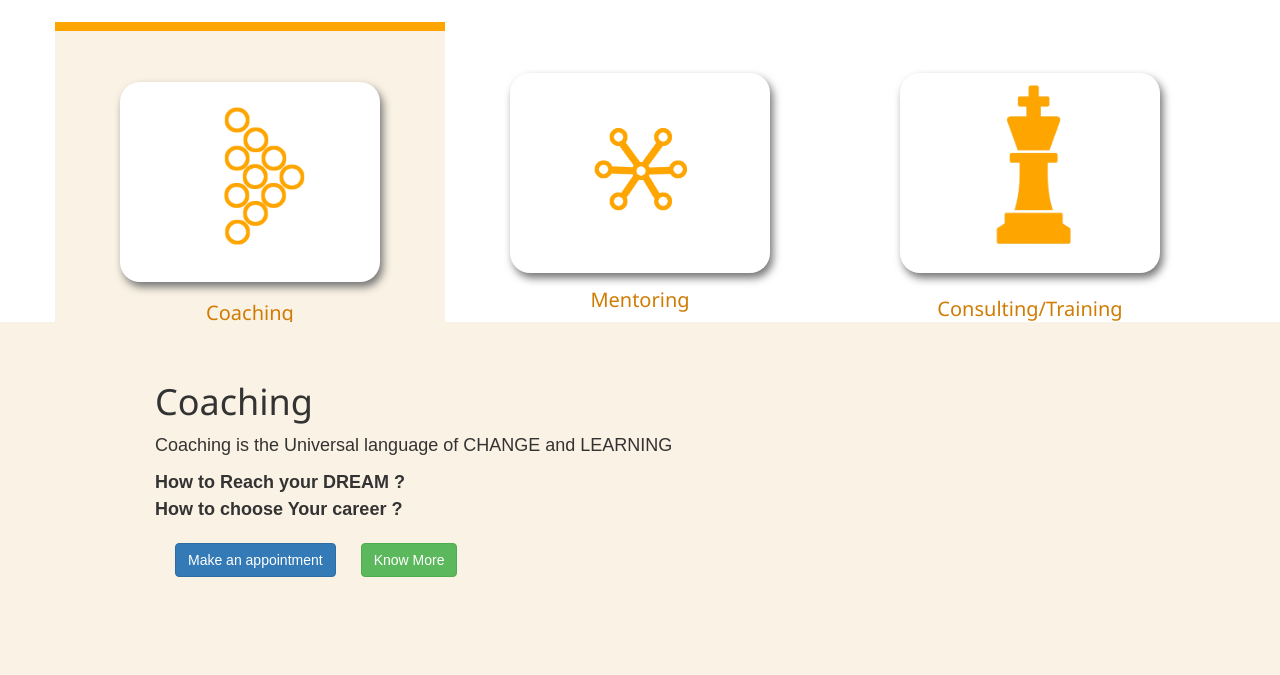
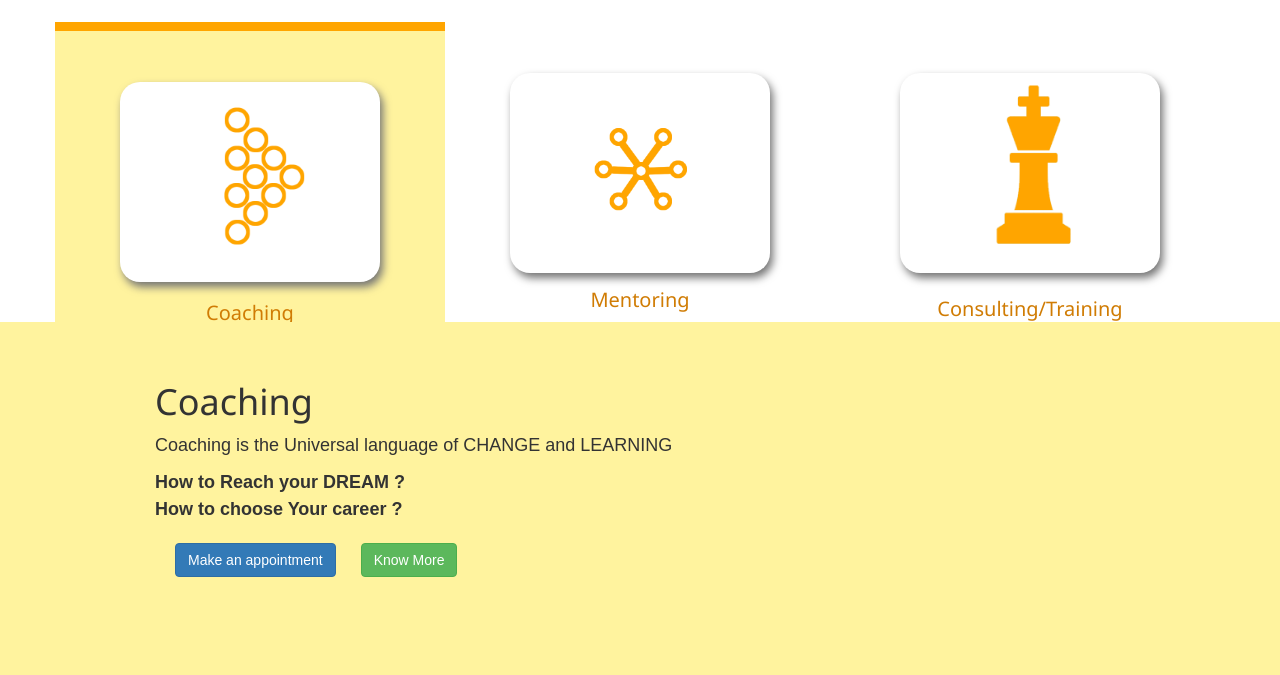
Before and after one commit to athulraj2002/Seniors, a plain HTML site: page index.html in a window 1280 px wide. Shown: the part 715-1390 px from the top of the page. Drawn offline with nearby package versions, Linux system fonts and the light colour scheme; a web font is replaced by a local one.

Commit message:
changed tab colours

```diff
--- a/index.html
+++ b/index.html
@@ -159,7 +159,7 @@
         </div>
     	</div>
     </div>
-    <div class="container-fluid" id="coa1" style="    background-color: #faf2e4;">
+    <div class="container-fluid" id="coa1" style="    background-color: #fff39e;">
       <div class="container">
       <div class="row">
             <div class="col-md-4 text-center">
@@ -182,7 +182,7 @@
        </div>
     </div>
 
-   <div class="container-fluid" id="men1" style="    background-color: #faf2e4;display: none;">
+   <div class="container-fluid" id="men1" style="    background-color: #fff39e;display: none;">
       <div class="container">
       <div class="row">
             <div class="col-md-4 text-center">
@@ -211,7 +211,7 @@
         <div class="btn btn-success" data-toggle="modal" data-target="#myModal2">Know More</div>
        </div>
     </div>
-    <div class="container-fluid" id="con1" style="    background-color: #faf2e4;display: none;">
+    <div class="container-fluid" id="con1" style="    background-color: #fff39e;display: none;">
       <div class="container">
       <div class="row">
             <div class="col-md-4 text-center">
--- a/styles.css
+++ b/styles.css
@@ -345,7 +345,7 @@ form{
   height: 0;
   border-left: 25px solid transparent;
   border-right: 25px solid transparent;
-  border-top: 50px solid #faf2e4;
+  border-top: 50px solid #fff39e;
   margin-left: 43%;
 }
 .footer{
@@ -381,7 +381,7 @@ form{
     height: 300px;
 
     border-top: 9px solid orange;
-    background-color: #faf2e4;
+    background-color: #fff39e;
 }
 .nobg{
   height: 300px;
```
